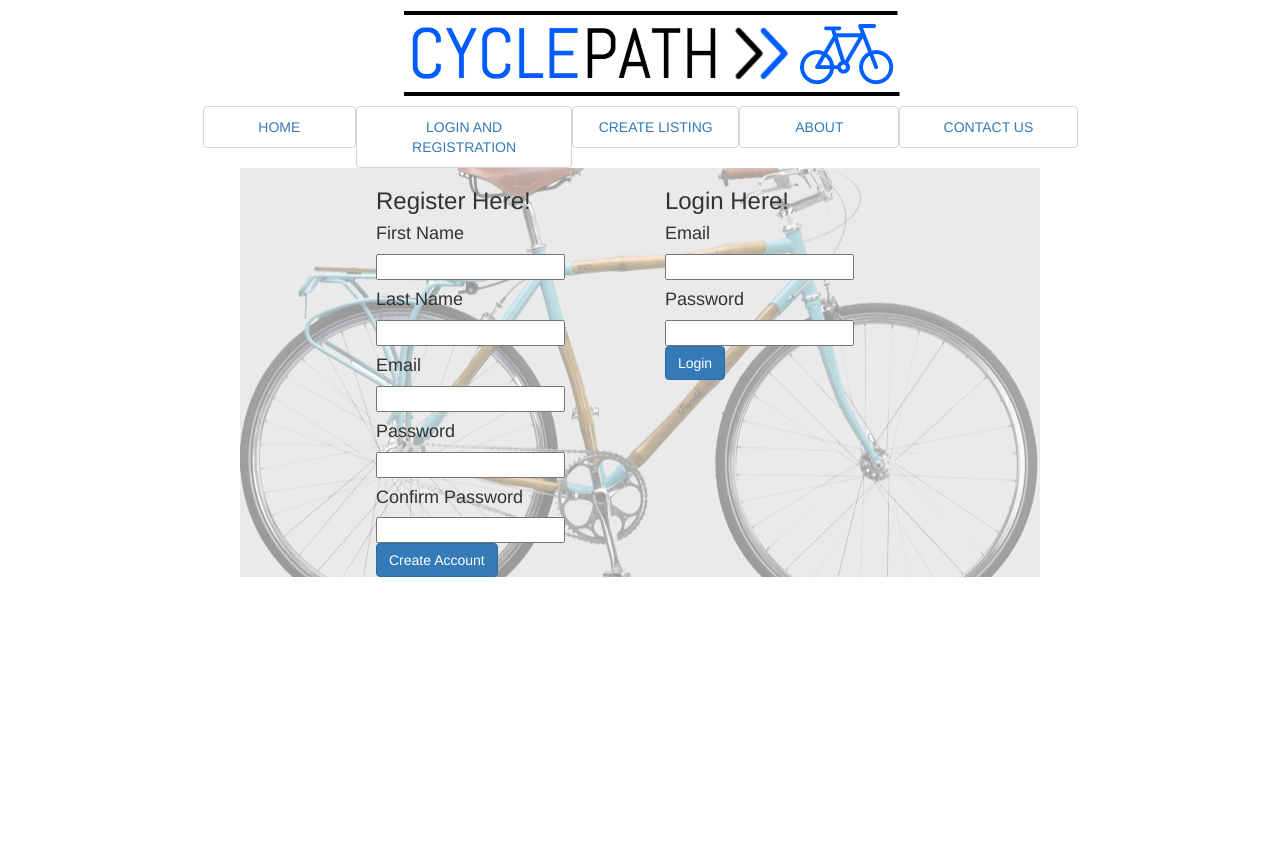
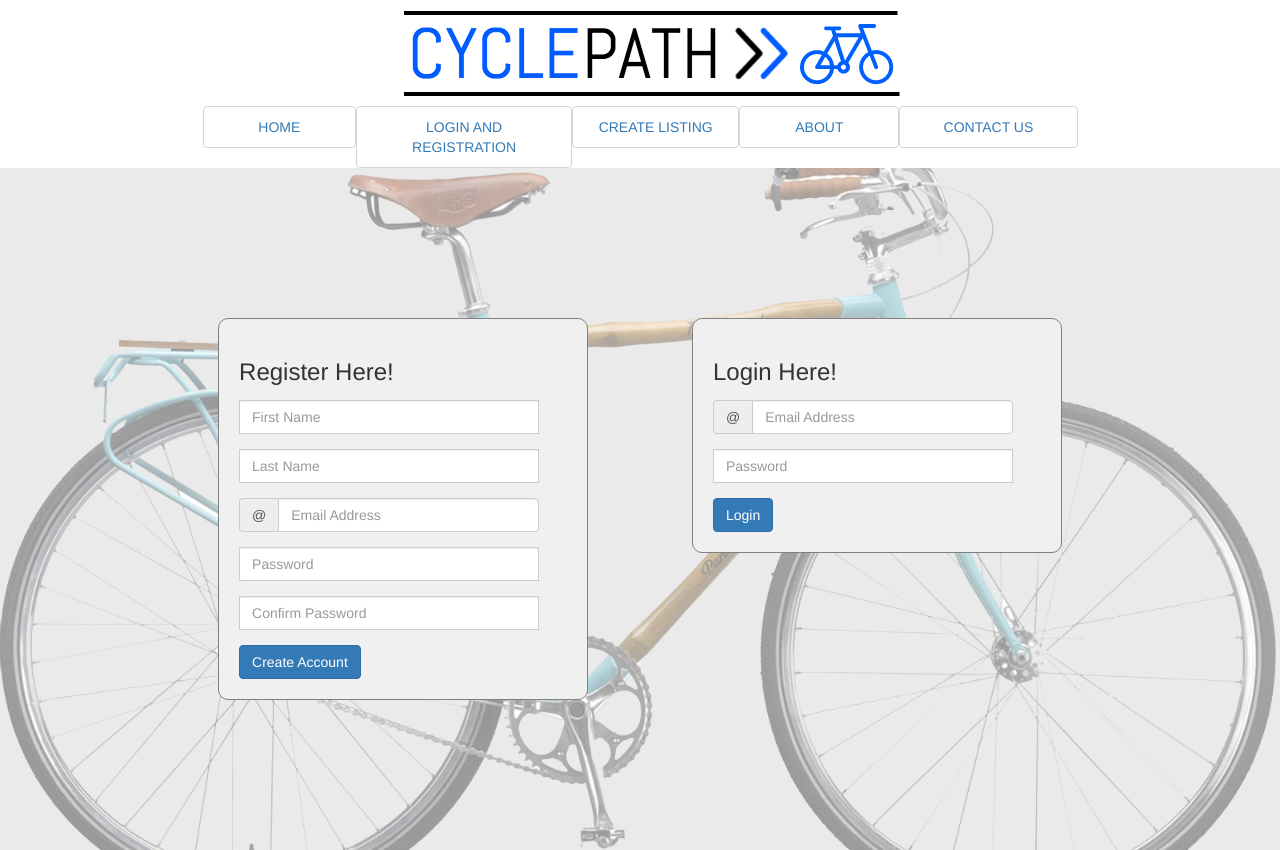
Before and after one commit to LindsAndrus/CyclePaths, a CodeIgniter app: page /database/login in a window 1280 px wide. Before the commit the page ends 577 px from the top, so only its background shows below. Run offline with CodeIgniter, Linux system fonts and the light colour scheme; data that the repository does not hold is empty.

Commit message:
mostly styling changes

```diff
--- a/application/views/users/login_reg_page.php
+++ b/application/views/users/login_reg_page.php
@@ -13,7 +13,7 @@
 <body>
 	<?php $this->load->view('header') ?>
 
-<div id="main_container">
+<div class="container-fluid bg-1 text-center" id="main_container">
 	<div class="login_subcontainer">
 
 	<div id="register">
@@ -21,16 +21,35 @@
     	<?php if($this->session->flashdata('registration_errors')[0]) : ?>
     		<div class="error"><?= $this->session->flashdata('registration_errors')[0]?></div>
 		<?php endif?>
+
 			<form action="/users/create" method="post">
-			<h4>First Name</h4><input type="text" name="first_name">
+				<div class="input-group">
+				  	<input type="text" name="first_name" class="form-control" placeholder="First Name" aria-describedby="basic-addon1">
+				</div>
+				<div class="input-group">
+				  	<input type="text" name="last_name" class="form-control" placeholder="Last Name" aria-describedby="basic-addon1">
+				</div>
+				<div class="input-group">
+					<span class="input-group-addon" id="sizing-addon3">@</span>
+				  	<input type="email" name="email" class="form-control" placeholder="Email Address" aria-describedby="basic-addon1">
+				</div>
+				<div class="input-group">
+				  	<input type="password" name="password" class="form-control" placeholder="Password" aria-describedby="basic-addon1">
+				</div>
+				<div class="input-group">
+				  	<input type="password" name="password" class="form-control" placeholder="Confirm Password" aria-describedby="basic-addon1">
+				</div>
+				<input type="submit" value="Create Account" class="btn btn-primary">
+				<!-- <h4>First Name</h4><input type="text" name="first_name">
 				<h4>Last Name</h4><input type="text" name="last_name">
 				<h4>Email</h4><input type="text" name="email">
 				<h4>Password</h4><input type="password" name="password">
 				<h4>Confirm Password</h4><input type="password" name="confirm_password">
 				<br>
-			<input type="submit" value="Create Account" class="btn btn-primary">
+				<input type="submit" value="Create Account" class="btn btn-primary"> -->
 			</form>
 		</div>
+
 
 	<div id="login">
     <h3>Login Here!</h3>
@@ -38,9 +57,13 @@
     		<div class="error"><?= $this->session->flashdata('login_errors')?></div>
 		<?php endif?>
 		<form action="/users/signin" method="post">
-			<h4>Email</h4><input type="text" name="email">
-			<h4>Password</h4><input type="password" name="password">
-			<br>
+			<div class="input-group">
+				<span class="input-group-addon" id="sizing-addon3">@</span>
+				<input type="email" name="email" class="form-control" placeholder="Email Address" aria-describedby="basic-addon1">
+			</div>
+			<div class="input-group">
+				<input type="password" name="password" class="form-control" placeholder="Password" aria-describedby="basic-addon1">
+			</div>
 			<input type="submit" value="Login" class="btn btn-primary">
 		</form>
 	</div>
--- a/assets/css/style.css
+++ b/assets/css/style.css
@@ -1,32 +1,5 @@
 /*GENERAL STYLING FOR ALL PAGES*/
 
-/*.container{
-	margin: auto;
-	background: url("assets/images/bike.png");
-	background-repeat:no-repeat;
-	-webkit-background-size:cover;
-	-moz-background-size:cover;
-	-o-background-size:cover;
-	background-size:cover;
-	background-position:center;
-}*/
-/*
-body{
-	background: url("assets/images/bike.png");
-	background-repeat:no-repeat;
-	-webkit-background-size:cover;
-	-moz-background-size:cover;
-	-o-background-size:cover;
-	background-size:cover;
-	background-position:center;
-}*/
-
-/* LOGIN_REG_PAGE */
-
-.login_content{
-	margin: auto;
-	border: 1px solid black;
-}
 #main_container{
 	background: url("/assets/images/bike.png");
 	background-repeat:no-repeat;
@@ -35,31 +8,43 @@ body{
 	-o-background-size:cover;
 	background-size:cover;
 	background-position:center;
-	width: 800px;
+	width: 100%;
+	min-height: 600px;
 	margin: auto;
 }
-.subcontainer h3{
-	color: #0052cc;
+
+
+/* LOGIN_REG_PAGE */
+.login_subcontainer{
+	margin: 150px 0 150px 0;
 }
+
 #login{
 	display: inline-block;
 	vertical-align: top;
-	margin-left: 12%;
+	text-align: left;
+	margin-left: 100px;
+	border: 1px solid gray;
+	border-radius: 10px;
+	padding: 20px;
+	width: 370px;
+	background-color: #F0F0F0;
+}
+.input-group{
+	margin: 15px 0 15px 0;
+	width: 300px;
+}
+#register{
+	display: inline-block;
+	text-align: left;
+	border: 1px solid gray;
+	border-radius: 10px;
+	padding: 20px;
+	width: 370px;
+	background-color: #F0F0F0;
 }
 
-#register{
-	display: inline-block;
-	vertical-align: top;
-	margin-left: 17%;
-}
-
-
-<<<<<<< Updated upstream
-/* LISTINGS */
-=======
-
 /*LISTINGS*/
->>>>>>> Stashed changes
 .subcontainer{
 	margin: auto;
 	margin-top: 20px;
@@ -74,11 +59,13 @@ body{
 
 /* ITEM_PAGE */
 #item_container{
+	padding: 150px 30px 30px 30px;
 	margin: auto;
-	margin-top: 20px;
-	width: 900px;
-	min-height: 300px;
-	padding: 10px 30px 30px 30px;
+	width: 800px;
+}
+#item_info{
+	border: 1px solid gray;
+	padding: 20px;
 }
 
 
```
Also changed, not shown: application/views/homeii.php (+5 -24 lines), application/views/item_page.php (+10 -11 lines), assets/css/home.css (+21 -12 lines). Lines whose indentation alone changed are shown as unchanged.
